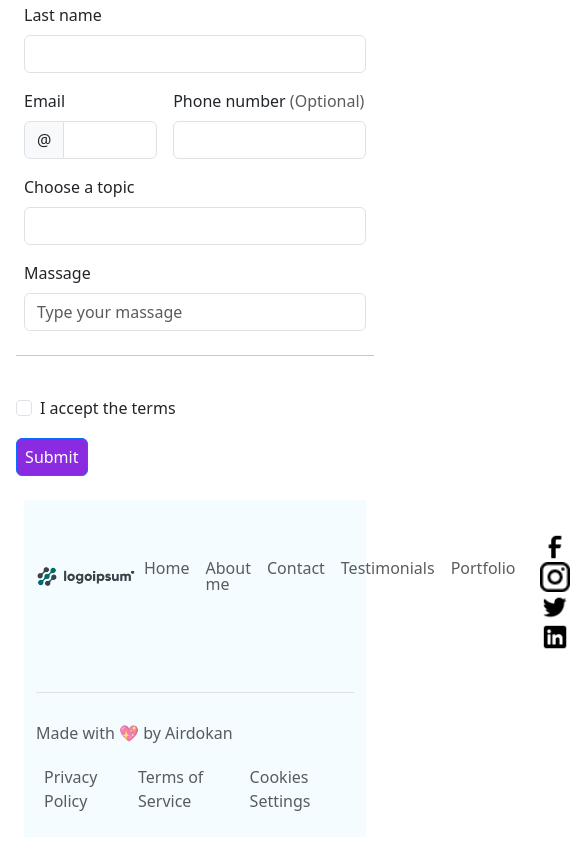
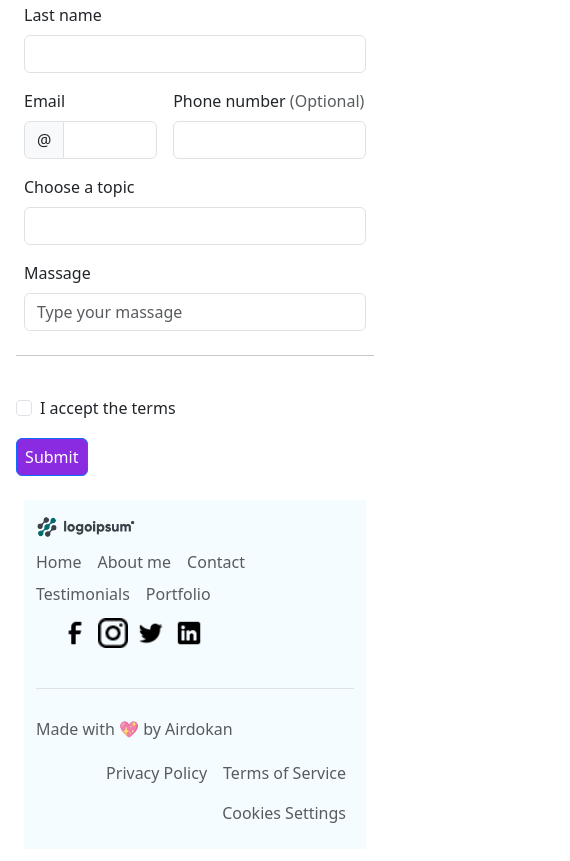
Before and after one commit to Hurainhassan/logoipsum, a plain HTML site: page index.html in a window 390 px wide. Shown: the part 5731-6592 px from the top of the page, 570 px wide, since content can reach past the window. Drawn offline with nearby package versions, Linux system fonts and the light colour scheme.

Commit message:
completed

```diff
--- a/index.html
+++ b/index.html
@@ -256,18 +256,18 @@
         </div>
         <div class="footer">
         <div class="container flex-wrap">
-            <footer class="d-flex justify-content-between align-items-center py-3 my-4 ">
-                <div class="col-md-4 d-flex align-items-center"> <a href="/"
+            <footer class="d-flex flex-wrap justify-content-between align-items-center py-3 my-4 ">
+                <div class="col-md-4 d-flex align-items-center flex-wrap"> <a href="/"
                         class="mb-3 me-2 mb-md-0 text-body-secondary text-decoration-none lh-1" aria-label="Bootstrap">
                         <img src="./Images/Logo (1).png" alt="" width="100px"> </div>
-                            <div class="d-flex gap-3">
+                            <div class="d-flex gap-3 flex-wrap">
                                 <span>Home</span>
                                 <span>About me</span>
                                 <span>Contact</span>
                                 <span>Testimonials</span>
                                 <span>Portfolio</span>
                             </div>
-                <ul class="nav justify-content-end list-unstyled d-flex">
+                <ul class="nav justify-content-end list-unstyled d-flex flex-wrap">
                     <li class="ms-2"><a class="text-body-secondary" href="#" aria-label="Instagram">
                                 <img src="./Images/Facebook.png" alt="" width="30px">
                     </li>
@@ -290,7 +290,7 @@
                     aria-label="Bootstrap"> <svg class="bi me-2" width="40" height="32" aria-hidden="true">
                         <use xlink:href="#bootstrap"></use>
                     </svg> </a>
-                <ul class="nav col-md-4 justify-content-end flex-nowrap">
+                <ul class="nav col-md-4 justify-content-end flex-wrap">
                     <li class="nav-item"><a href="#" class="nav-link px-2 text-body-secondary">Privacy Policy</a></li>
                     <li class="nav-item"><a href="#" class="nav-link px-2 text-body-secondary">Terms of Service</a></li>
                     <li class="nav-item"><a href="#" class="nav-link px-2 text-body-secondary">Cookies Settings</a></li>
```
